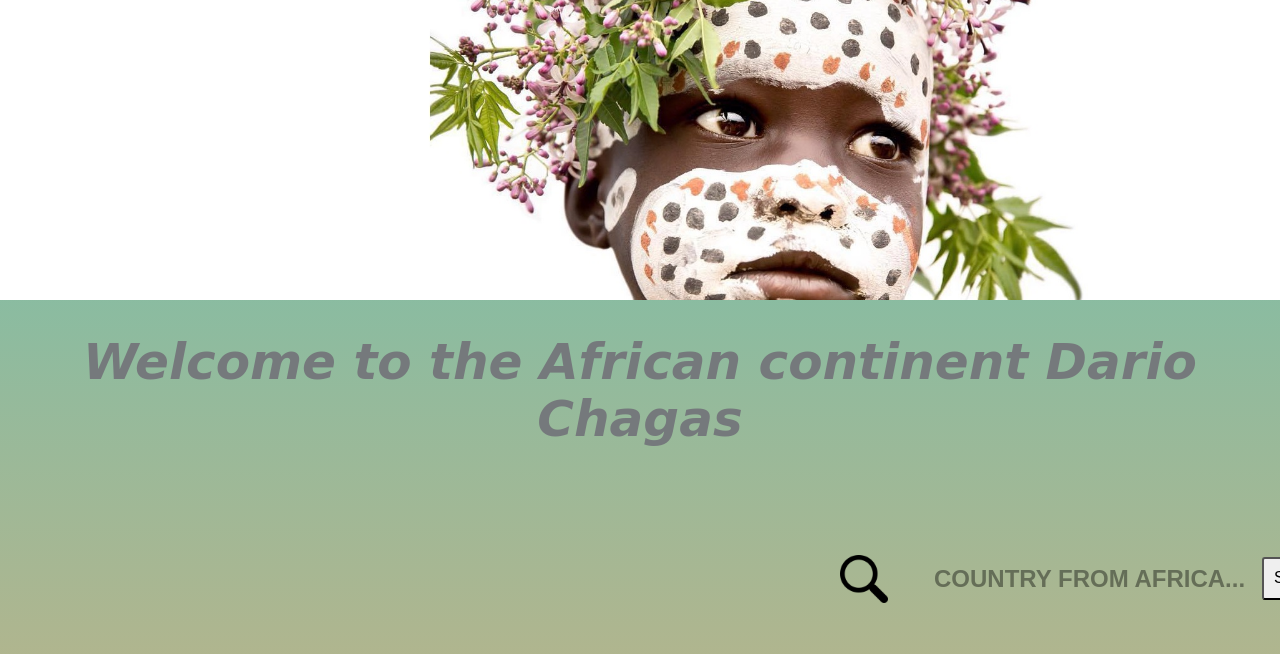
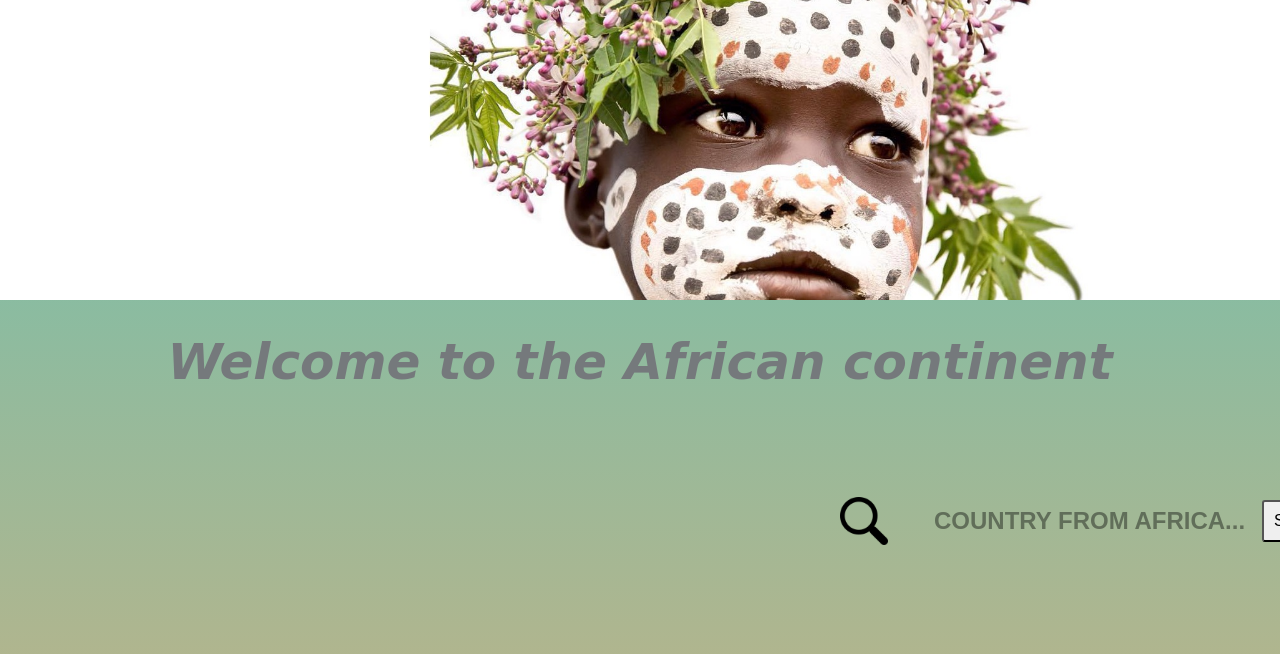
Before and after one commit to MonaQuimbamba/Afrique_WebSite, a plain HTML site: page index.html in a window 1280 px wide. Shown: the top 654 px of the page. Drawn offline with Linux system fonts and the light colour scheme.

Commit message:
Update index.html

```diff
--- a/index.html
+++ b/index.html
@@ -16,7 +16,7 @@
 
     <main>
 
-            <h1>Welcome to the African continent  Dario Chagas</h1>
+            <h1>Welcome to the African continent</h1>
 
                 <div id="loupe">
                    <figure><img src="img/loupe.png" alt="loupe"></figure>
```
